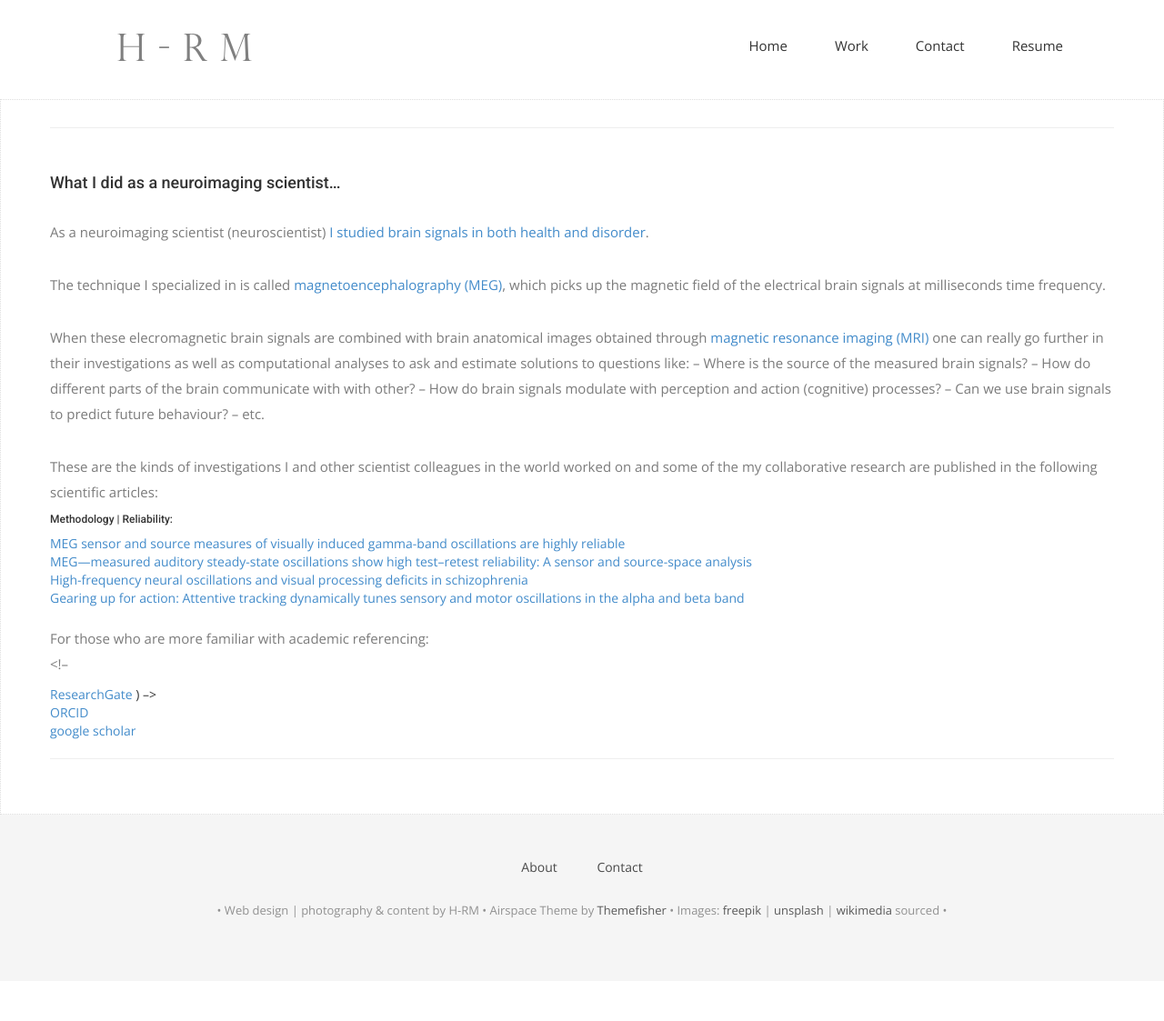
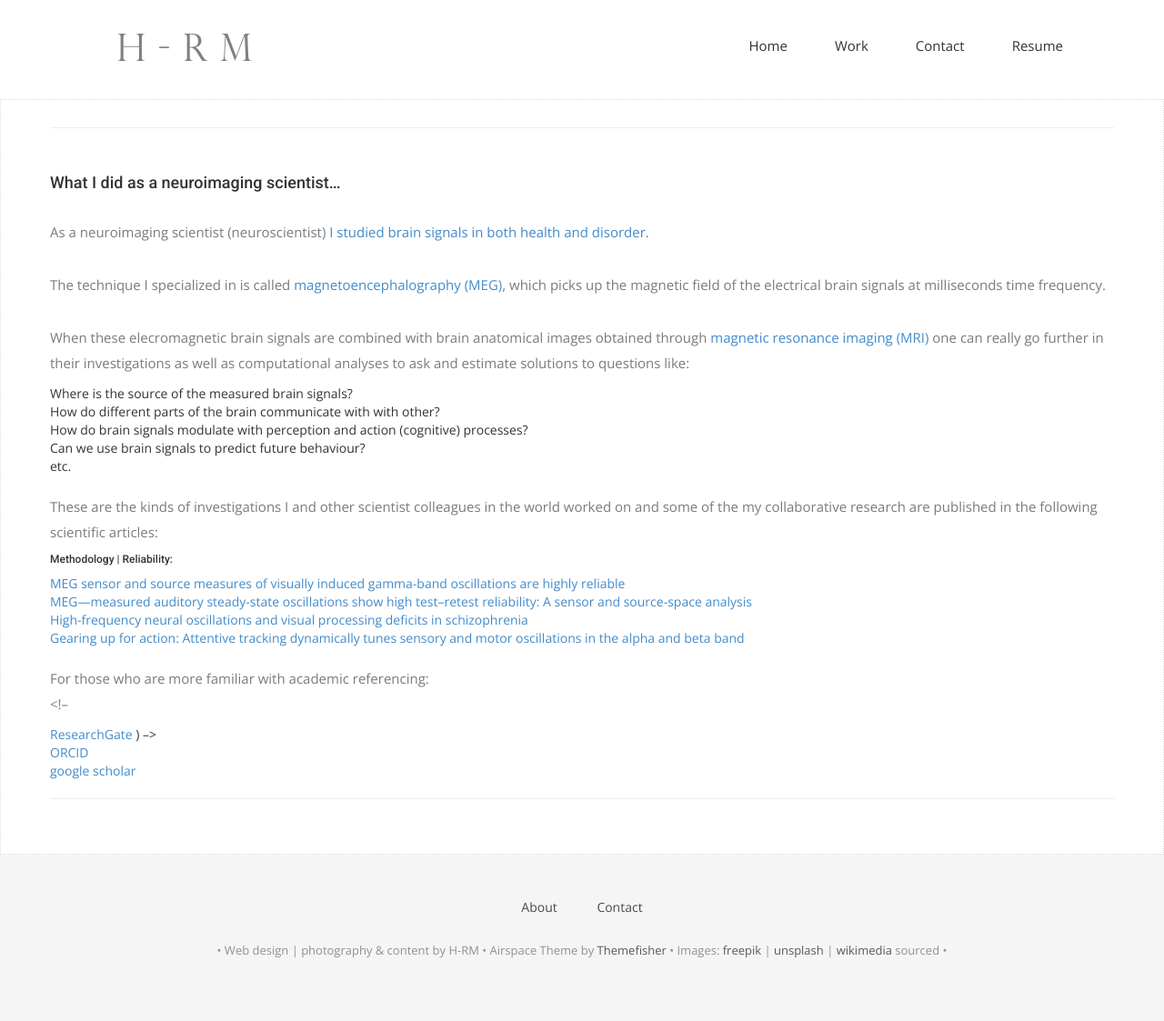
Before and after one commit to hengrumay/hengrumay.github.io, a Jekyll site: the page built from _pages/research_overview.md, in a window 1280 px wide. Shown: the whole page at 91% size. Built offline with Jekyll 4.4.1, drawn with Linux system fonts in a browser that asks for light colours; nearby versions of some CDN libraries; some web fonts are replaced; our own code applies the rules of GitHub Pages for plain Markdown files; before the commit the page ends 1079 px from its top, so only the background shows below that.

```diff
--- a/_pages/research_overview.md
+++ b/_pages/research_overview.md
@@ -9,11 +9,11 @@ When these elecromagnetic brain signals are combined with brain anatomical image
 [magnetic resonance imaging (MRI)](https://en.wikipedia.org/wiki/Magnetic_resonance_imaging)
 one can really go further in their investigations as well as computational analyses to ask and estimate solutions to questions
 like:
-  -- Where is the source of the measured brain signals?
-  -- How do different parts of the brain communicate with with other?
-  -- How do brain signals modulate with perception and action (cognitive) processes?
-  -- Can we use brain signals to predict future behaviour?
-  -- etc.
+  - Where is the source of the measured brain signals?
+  - How do different parts of the brain communicate with with other?
+  - How do brain signals modulate with perception and action (cognitive) processes?
+  - Can we use brain signals to predict future behaviour?
+  - etc.
 
 These are the kinds of investigations I and other scientist colleagues in the world worked on
 and some of the my collaborative research are published in the following scientific articles:
```
